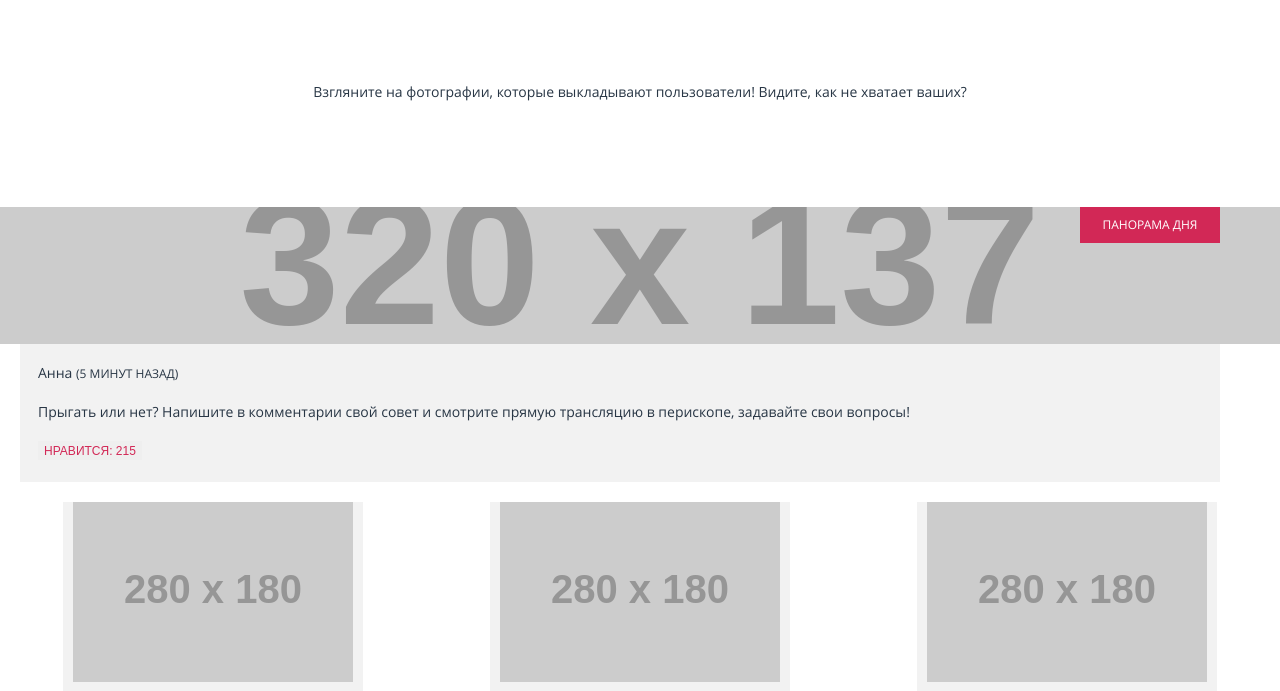
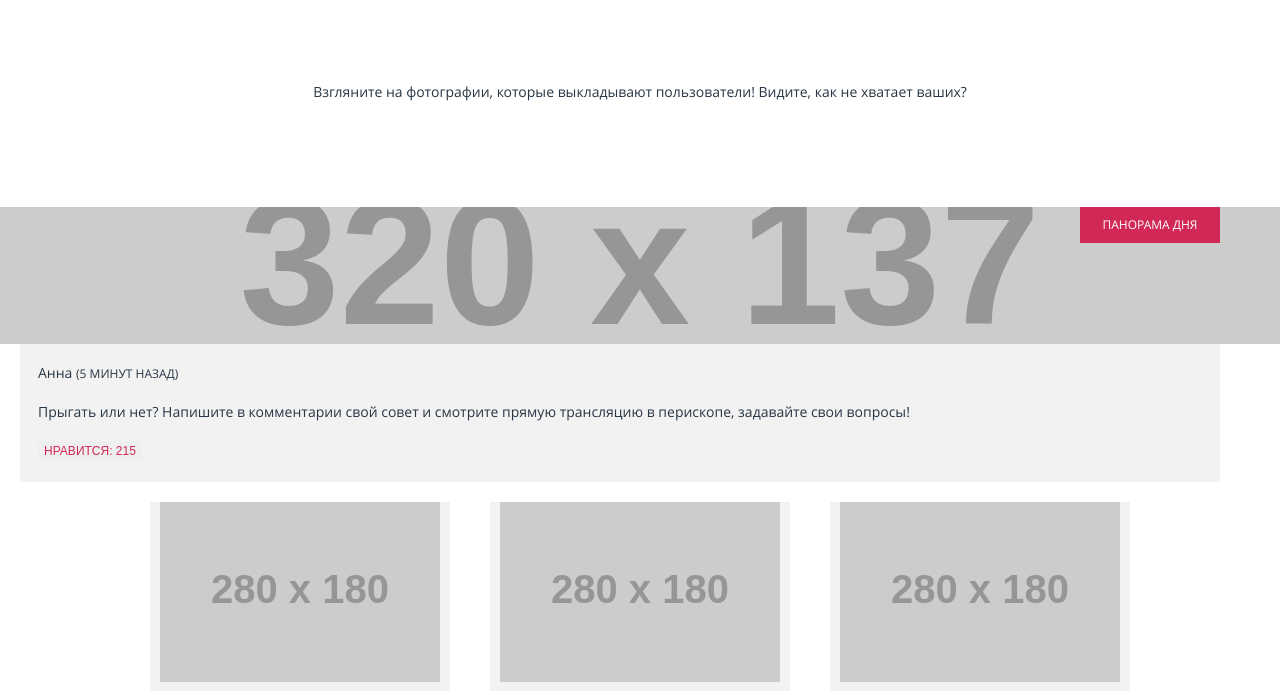
Before and after one commit to kotovi4/1314303-pink-22, a website: page source/catalog.html in a window 1280 px wide. Shown: the part 261-952 px from the top of the page. Drawn offline with nearby package versions, Linux system fonts and the light colour scheme; files that its build step writes are made by us from their sources.

Commit message:
Добавляет адаптивную сетку страницы каталога

```diff
--- a/source/less/blocks/post.less
+++ b/source/less/blocks/post.less
@@ -6,7 +6,7 @@
   @media (min-width: @tablet-width) {
     display: flex;
     flex-wrap: wrap;
-    justify-content: space-around;
+    justify-content: center;
   }
 }
 
```
